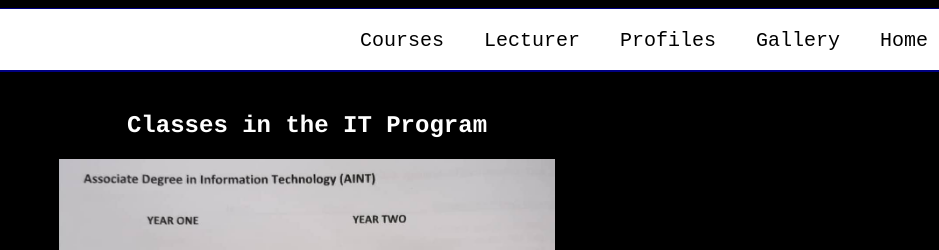
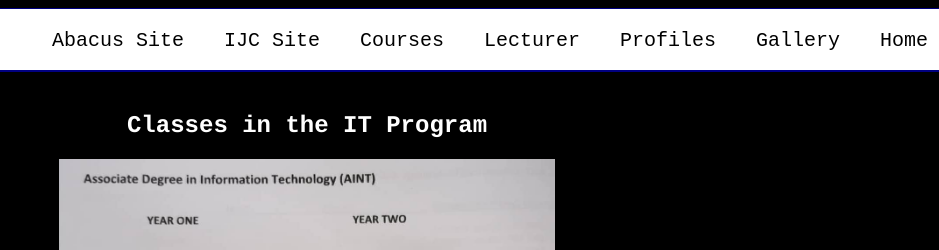
Before and after one commit to Chumstatic/-bookish-octo-umbrella, a plain HTML site: page Courses.html in a window 1280 px wide. Shown: the top 250 px of the page, 341-1280 px from the left. Drawn offline with Linux system fonts and the light colour scheme.

Commit message:
Add files via upload

```diff
--- a/Courses.html
+++ b/Courses.html
@@ -21,6 +21,8 @@
 	<a href="Biography.html"> Profiles </a>
     <a href="Lecturer.html"> Lecturer </a>
     <a href="Courses.html"> Courses </a>
+    <a href="https://www.ijc.edu.bz" target="_blank">IJC Site</a>
+    <a href="https://ijc.abacus.bz/login/auth" target="_blank"> Abacus Site </a>
 
 
 	</div>
```
Also changed, not shown: Biography.html (+2 -0 lines), Gallery.html (+2 -0 lines), Lecturer.html (+2 -0 lines), index.html (+3 -1 lines).
